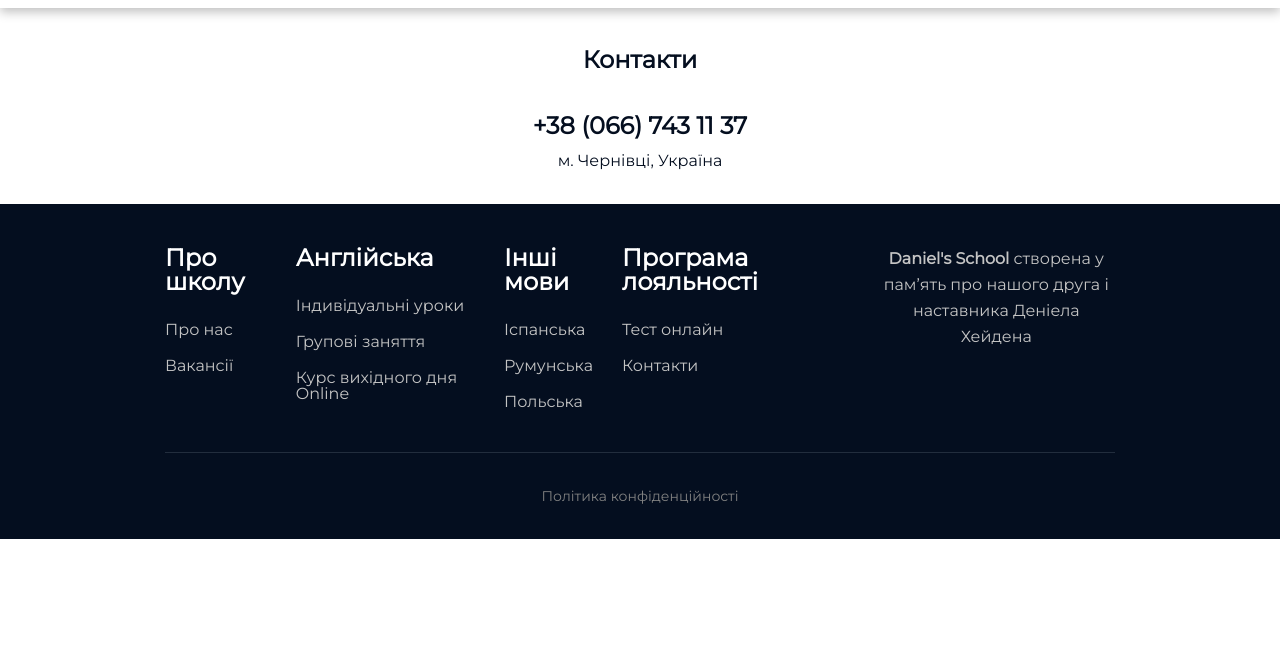
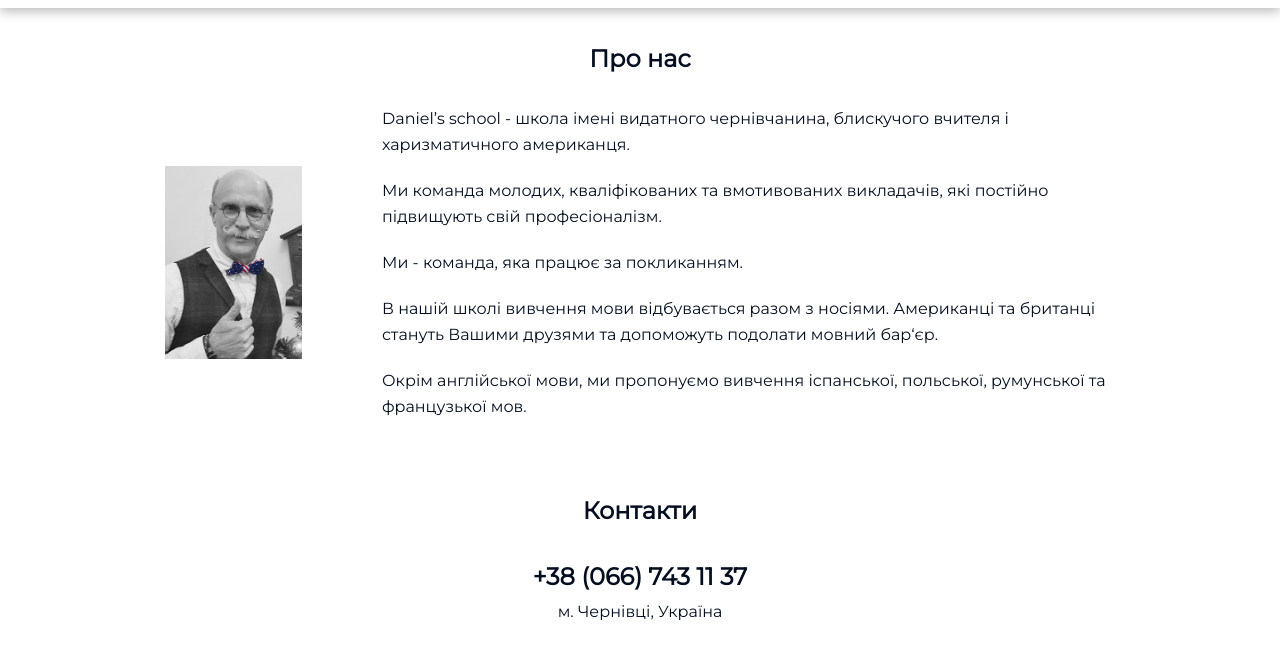
Before and after one commit to elmaester/danielschool, a Gatsby site: page / in a window 1280 px wide. Shown: the part 86-738 px from the top of the page. Built offline with nearby package versions, Linux system fonts and the light colour scheme; Gatsby itself is replaced by a stand-in of ours.

Commit message:
AboutUs component

```diff
--- /dev/null
+++ b/src/components/AboutUs.js
@@ -0,0 +1,72 @@
+import { StaticImage } from "gatsby-plugin-image";
+import * as React from "react";
+import styled from "styled-components";
+import GlobalContext from "../global-context";
+import { paddings, sizes } from "../responsive";
+import { heading, paragraphs } from "../text/aboutUsText";
+
+const AboutUsSC = styled.section`
+  padding: 0 ${paddings.phone}px;
+  margin: 39px 0;
+  ${sizes.tabletLandscape} {
+    padding: 0 ${paddings.tabletLandscape}px;
+  }
+  ${sizes.desktop} {
+    padding: 0 ${paddings.desktop}px;
+  }
+  h2 {
+    font-size: 24px;
+    text-align: center;
+    margin-bottom: 35px;
+  }
+  p {
+    line-height: 26px;
+    &:not(:last-of-type) {
+      margin-bottom: 20px;
+    }
+  }
+`;
+
+const FlexContainerSC = styled.div`
+  ${sizes.tabletLandscape} {
+    display: flex;
+    align-items: center;
+  }
+`;
+
+const DanielImageContainerSC = styled.div`
+  margin-bottom: 40px;
+  text-align: center;
+  ${sizes.tabletLandscape} {
+    margin-bottom: 0;
+    margin-right: 80px;
+    text-align: left;
+    width: 137px;
+    min-width: 137px;
+    max-width: 137px;
+  }
+`;
+
+const ParagraphsContainerSC = styled.div`
+`;
+
+const AboutUs = () => {
+  const { lang } = React.useContext(GlobalContext);
+  return (
+    <AboutUsSC>
+      <h2>{heading[lang]}</h2>
+      <FlexContainerSC>
+        <DanielImageContainerSC>
+          <StaticImage src="../images/Daniel.jpg" />
+        </DanielImageContainerSC>
+        <ParagraphsContainerSC>
+          {paragraphs.map((paragraph, index) => (
+            <p key={index}>{paragraph[lang]}</p>
+          ))}
+        </ParagraphsContainerSC>
+      </FlexContainerSC>
+    </AboutUsSC>
+  );
+};
+
+export default AboutUs;
--- a/src/pages/index.js
+++ b/src/pages/index.js
@@ -1,4 +1,5 @@
 import * as React from "react";
+import AboutUs from "../components/AboutUs";
 import Contacts from "../components/Contacts";
 import Footer from "../components/Footer";
 import GlobalStyle from "../components/GlobalStyle";
@@ -7,6 +8,7 @@ import Header from "../components/Header";
 const IndexPage = () => (
   <GlobalStyle>
     <Header />
+    <AboutUs />
     <Contacts />
     <Footer />
   </GlobalStyle>
```
Also changed, not shown: src/images/Daniel.jpg (added).
